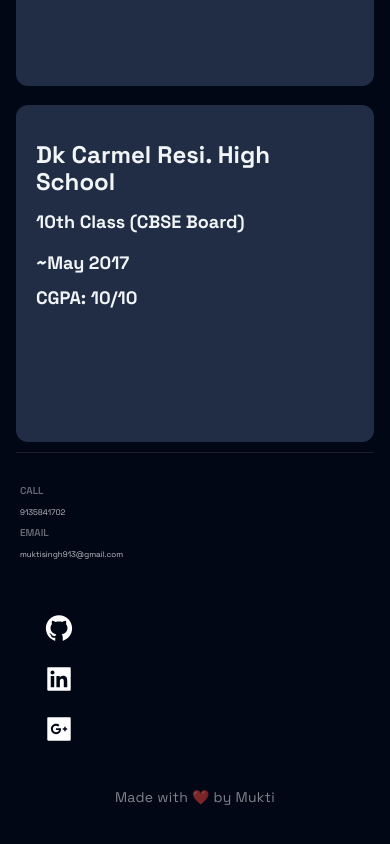
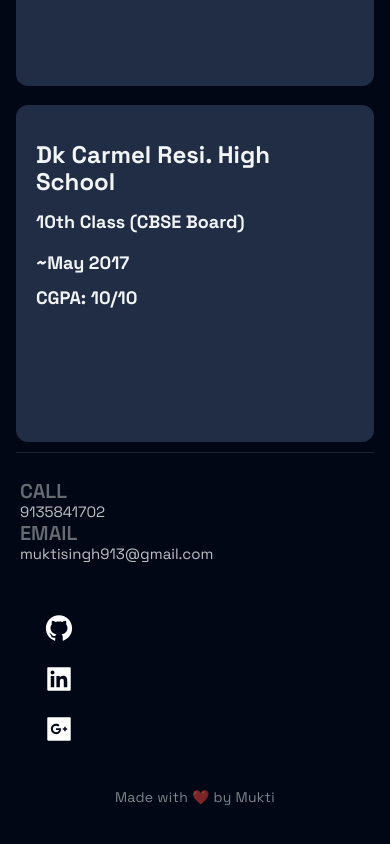
Before and after one commit to MuktiSingh/Portfolio-Website, a Next.js app: page / in a window 390 px wide. Shown: the part 3856-4700 px from the top of the page. Built offline with nearby package versions, Linux system fonts and the light colour scheme.

Commit message:
Footer text size edited for mobile

```diff
--- a/src/components/Footer/FooterStyles.js
+++ b/src/components/Footer/FooterStyles.js
@@ -35,7 +35,7 @@ export const LinkItem = styled.a`
 	}
 
 	@media ${props => props.theme.breakpoints.sm} {
-		font-size: 8px;
+		font-size: 15px;
 		line-height: 14px;
 		margin-bottom: 8px;
 		display: flex;
@@ -59,7 +59,6 @@ display: flex;
 	width: 100%;
   flex-direction: column;
   margin:20px;
-
 }
 `
 
@@ -157,7 +156,7 @@ export const LinkTitle = styled.h4`
 	margin-bottom: 16px;
 
 	@media ${props => props.theme.breakpoints.sm} {
-		font-size: 10px;
+		font-size: 20px;
 		line-height: 12px;
 		margin-bottom: 8px;
 	}
```
